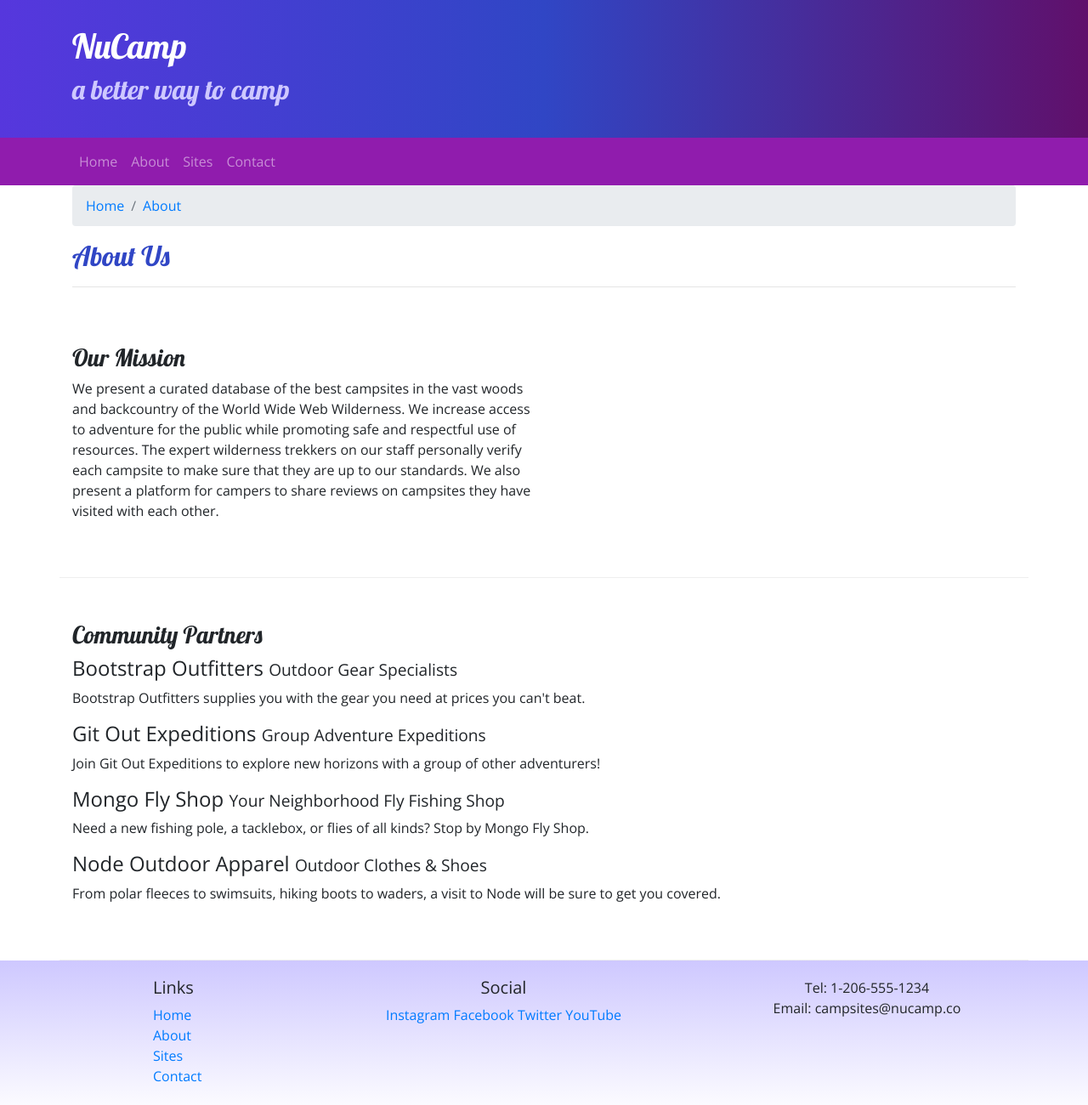
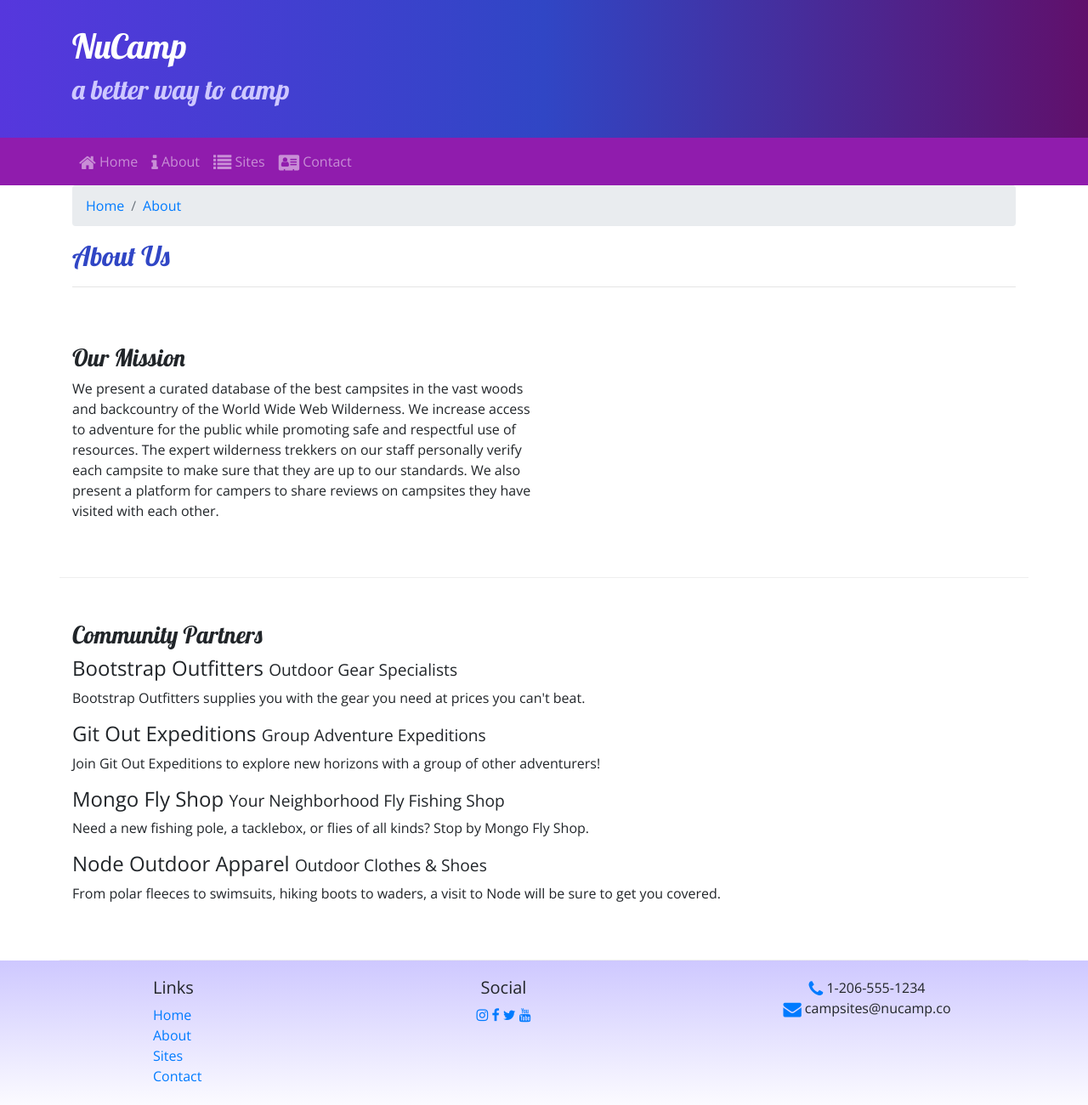
Before and after one commit to astanovferuz/bootstrapproject, a website: page aboutus.html in a window 1280 px wide. Shown: the whole page at 85% size. Drawn offline with nearby package versions, Linux system fonts and the light colour scheme.

Commit message:
Icon Fonts

```diff
--- a/aboutus.html
+++ b/aboutus.html
@@ -8,6 +8,7 @@
     <!-- Bootstrap CSS -->
     <link rel="stylesheet" href="node_modules/bootstrap/dist/css/bootstrap.min.css" />
     <!-- Additional css or fonts go under the bootstrap or other library css file to properly override it -->
+    <link rel="stylesheet" href="node_modules/font-awesome/css/font-awesome.min.css" />
     <link rel="stylesheet" href="https://fonts.googleapis.com/css?family=Lobster|Open+Sans" />
     <link rel="stylesheet" href="css/styles.css">
 
@@ -34,10 +35,10 @@
             </button>
             <div class="collapse navbar-collapse" id="nucampNavbar">
                 <ul class="navbar-nav">
-                    <li class="nav-item-active"><a href="index.html" class="nav-link">Home</a></li>
-                    <li class="nav-item"><a href="#" class="nav-link">About</a></li>
-                    <li class="nav-item"><a href="#" class="nav-link">Sites</a></li>
-                    <li class="nav-item"><a href="#" class="nav-link">Contact</a></li>
+                    <li class="nav-item-active"><a href="index.html" class="nav-link"><i class="fa fa-lg fa-home"></i> Home</a></li>
+                    <li class="nav-item"><a href="#" class="nav-link"><i class="fa fa-lg fa-info"></i> About</a></li>
+                    <li class="nav-item"><a href="#" class="nav-link"><i class="fa fa-lg fa-list"></i> Sites</a></li>
+                    <li class="nav-item"><a href="#" class="nav-link"><i class="fa fa-lg fa-address-card"></i> Contact</a></li>
                 </ul>
             </div>
         </div>
@@ -91,14 +92,14 @@
                 </div>
                 <div class="col-6 col-sm-5 text-center">
                     <h5>Social</h5>
-                    <a href="http://instagram.com/">Instagram</a>
-                    <a href="http://facebook.com/">Facebook</a>
-                    <a href="http://twitter.com/">Twitter</a>
-                    <a href="http://youtube.com/">YouTube</a>
+                    <a href="http://instagram.com/"><i class="fa fa-instagram"></i></a>
+                    <a href="http://facebook.com/"><i class="fa fa-facebook"></i></a>
+                    <a href="http://twitter.com/"><i class="fa fa-twitter"></i></a>
+                    <a href="http://youtube.com/"><i class="fa fa-youtube"></i></a>
                 </div>
                 <div class="col-sm-4 text-center">
-                    Tel: 1-206-555-1234<br />
-                    Email: campsites@nucamp.co
+                    <i class="fa fa-phone fa-lg text-primary"></i> 1-206-555-1234<br />
+                    <i class="fa fa-envelope fa-lg text-primary"></i> campsites@nucamp.co
                 </div>
            </div>
         </div>
--- a/package.json
+++ b/package.json
@@ -16,6 +16,7 @@
   },
   "dependencies": {
     "bootstrap": "^4.5.0",
+    "font-awesome": "^4.7.0",
     "jquery": "^3.5.1",
     "popper.js": "^1.12.9"
   }
```
Also changed, not shown: index.html (+12 -11 lines), 1 other file.
